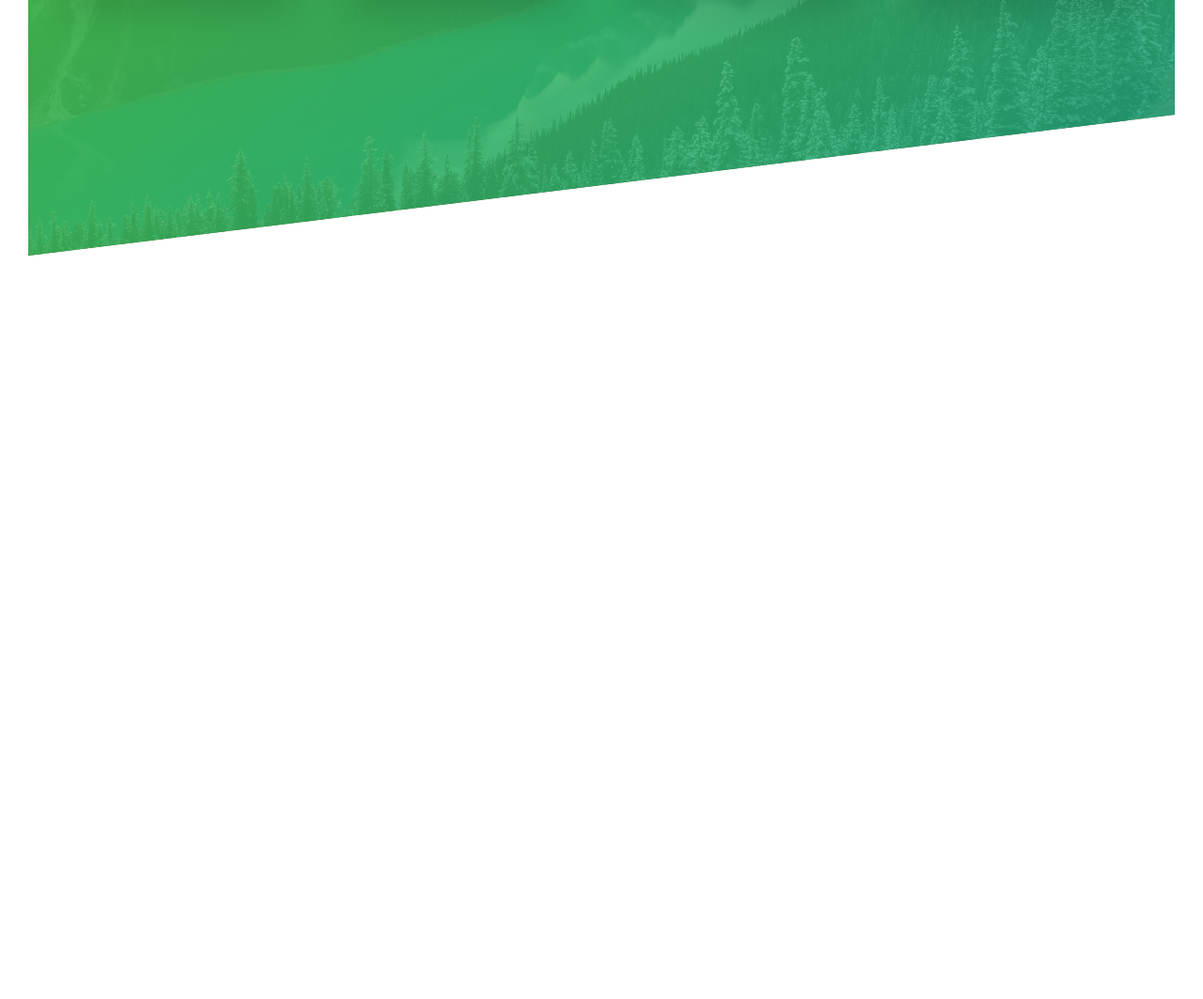
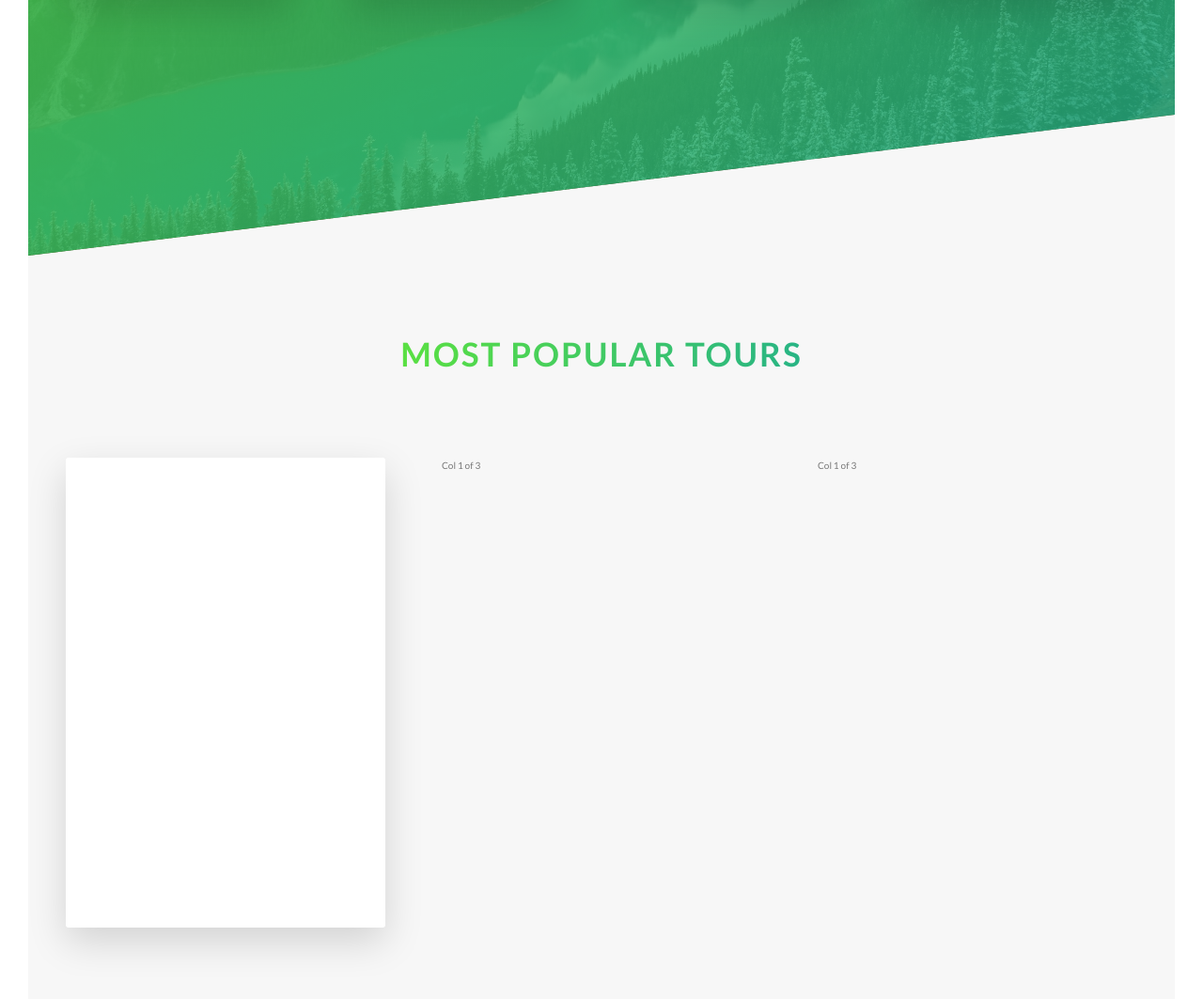
Before and after one commit to IkTom22/tour-temp, a website: page index.html in a window 1280 px wide. Shown: the part 1988-3051 px from the top of the page at 94% size. Before the commit the page ends 2260 px from the top, so only its background shows below. Drawn offline with Linux system fonts and the light colour scheme.

Commit message:
card flip scss added

```diff
--- a/index.html
+++ b/index.html
@@ -1,5 +1,6 @@
 <!DOCTYPE html>
 <html lang="en">
+
 <head>
     <meta charset="UTF-8">
     <meta name="viewport" content="width=device-width, initial-scale=1.0">
@@ -12,6 +13,7 @@
 
     <title>Natours | Exciting tours for adventurous people</title>
 </head>
+
 <body>
     <header class="header">
         <div class="header__logo-box">
@@ -101,11 +103,13 @@
                 <div class="col-1-of-2">
                     <h3 class="heading-tertiary u-margin-bottom-small">You're going to fall in love with nature</h3>
                     <p class="paragraph">
-                            Lorem ipsum dolor sit amet consectetur adipisicing elit. Eligendi fugit ullam facilis suscipit quisquam impedit modi itaque asperiores blanditiis assumenda. Incidunt quae vero!
+                        Lorem ipsum dolor sit amet consectetur adipisicing elit. Eligendi fugit ullam facilis suscipit
+                        quisquam impedit modi itaque asperiores blanditiis assumenda. Incidunt quae vero!
                     </p>
                     <h3 class="heading-tertiary u-margin-bottom-small">Live adventurous like never before</h3>
                     <p class="paragraph">
-                            Lorem, ipsum dolor sit amet consectetur adipisicing elit. Eligendi fugit ullam facilis suscipit quisquam impedit modi itaque asperiores blanditiis assumenda.
+                        Lorem, ipsum dolor sit amet consectetur adipisicing elit. Eligendi fugit ullam facilis suscipit
+                        quisquam impedit modi itaque asperiores blanditiis assumenda.
                     </p>
                     <!-- &rarr is arrow -->
                     <a href="#" class="btn-text">Learn more &rarr;</a>
@@ -127,7 +131,8 @@
                         <i class="feature-box__icon icon-basic-world"></i>
                         <h3 class="heading-tertiary u-margin-bottom-small">Explore the world</h3>
                         <p class="feature-box__text">
-                                Lorem, ipsum dolor sit amet consectetur adipisicing elit. Eligendi fugit ullam facilis suscipit.
+                            Lorem, ipsum dolor sit amet consectetur adipisicing elit. Eligendi fugit ullam facilis
+                            suscipit.
                         </p>
                     </div>
                 </div>
@@ -136,7 +141,8 @@
                         <i class="feature-box__icon icon-basic-compass"></i>
                         <h3 class="heading-tertiary u-margin-bottom-small">Meet nature</h3>
                         <p class="feature-box__text">
-                                Lorem, ipsum dolor sit amet consectetur adipisicing elit. Eligendi fugit ullam facilis suscipit.
+                            Lorem, ipsum dolor sit amet consectetur adipisicing elit. Eligendi fugit ullam facilis
+                            suscipit.
                         </p>
                     </div>
                 </div>
@@ -145,7 +151,8 @@
                         <i class="feature-box__icon icon-basic-map"></i>
                         <h3 class="heading-tertiary u-margin-bottom-small">Find your way</h3>
                         <p class="feature-box__text">
-                                Lorem, ipsum dolor sit amet consectetur adipisicing elit. Eligendi fugit ullam facilis suscipit.
+                            Lorem, ipsum dolor sit amet consectetur adipisicing elit. Eligendi fugit ullam facilis
+                            suscipit.
                         </p>
                     </div>
                 </div>
@@ -154,13 +161,42 @@
                         <i class="feature-box__icon icon-basic-heart"></i>
                         <h3 class="heading-tertiary u-margin-bottom-small">Live a healthier life</h3>
                         <p class="feature-box__text">
-                                Lorem, ipsum dolor sit amet consectetur adipisicing elit. Eligendi fugit ullam facilis suscipit.
+                            Lorem, ipsum dolor sit amet consectetur adipisicing elit. Eligendi fugit ullam facilis
+                            suscipit.
                         </p>
                     </div>
                 </div>
             </div>
+        </section>
+        <section class="section-tours">
+            <div class="u-center-text u-margin-bottom-big">
+                <h2 class="heading-secondary">
+                    Most popular tours
+                </h2>
+            </div>
+            <div class="row">
+                <div class="col-1-of-3">
+                    <div class="card">
+                        <div class="card__side card__side--front">
+                            Front
+                        </div>
+                        <div class="card__side card__side--back card__side--back-1">
+                            Back
+                        </div>
+                    </div>
+                </div>
+                <div class="col-1-of-3">
+                    Col 1 of 3
+                </div>
+                <div class="col-1-of-3">
+                    Col 1 of 3
+                </div>
+            </div>
+
 
         </section>
+
     </main>
 </body>
+
 </html>
--- a/sass/abstract/_variables.scss
+++ b/sass/abstract/_variables.scss
@@ -2,6 +2,12 @@
 $color-primary: #55c57a;
 $color-primary-light: #5ae042;
 $color-primary-dark: #28b485;
+
+$color-secondary-light: #ffb900;
+$color-secondary-dark: #ff7730;
+
+$color-tertiary-light: #2998ff;
+$color-tertiary-dark: #5643fa;
 
 $color-grey-right-1: #f7f7f7;
 
--- /dev/null
+++ b/sass/components/_card.scss
@@ -0,0 +1,42 @@
+.card {
+    perspective: 150rem;
+    -moz-perspective: 150rem;
+    position: relative;
+    // for absolute position, clearfix does not work so the same height has to be given to the parent
+    height : 50rem;
+
+    &__side {
+        color: white;
+        font-size: 2rem;
+        height : 50rem;
+        transition: all .8s ease;
+        position: absolute;
+        top: 0;
+        left: 0;
+        width: 100%;
+        // ----- to hide back part
+        backface-visibility: hidden;
+        border-radius: 3px;
+        box-shadow: 0 1.5rem 4rem rgba($color-black, .15);
+
+        &--front {
+            background-color: $color-white;
+        }
+        &--back{
+            transform: rotateY(180deg);
+
+            &-1 {
+                background-image: linear-gradient(to right bottom, $color-secondary-light, $color-secondary-dark);
+            }
+        }
+
+    }
+
+
+    &:hover &__side--front {
+        transform: rotateY(180deg);
+    }
+    &:hover &__side--back {
+        transform: rotateY(0);
+    }
+}
--- a/sass/main.scss
+++ b/sass/main.scss
@@ -11,6 +11,7 @@
 @import "components/button";
 @import "components/composition";
 @import "components/feature-box";
+@import "components/card";
 
 @import "layout/header";
 @import "layout/grid";
--- a/sass/pages/_home.scss
+++ b/sass/pages/_home.scss
@@ -18,3 +18,9 @@
             transform: skewY(7deg);
         }
 }
+
+.section-tours {
+    background-color: $color-grey-right-1;
+    padding: 25rem 0 50rem 0;
+    margin-top: -10rem;
+}
```
Also changed, not shown: css/style.css. Lines whose indentation alone changed are shown as unchanged.
